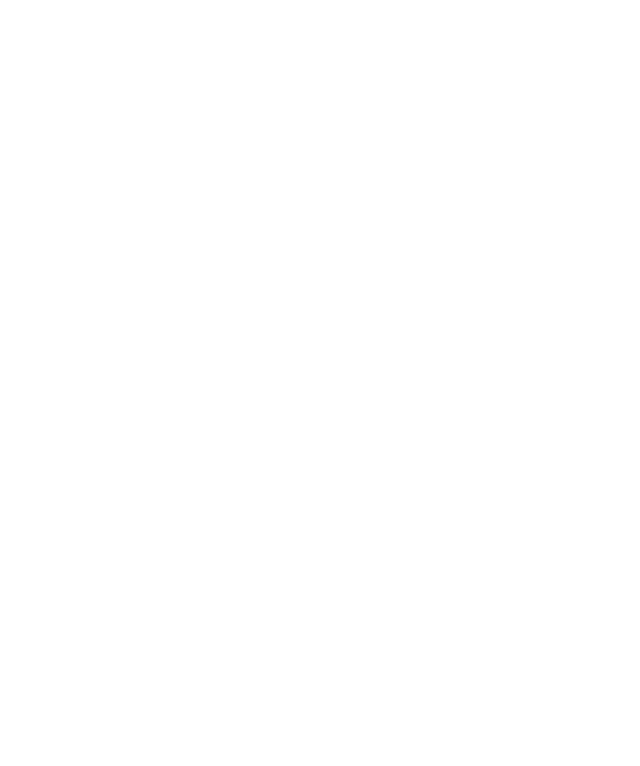
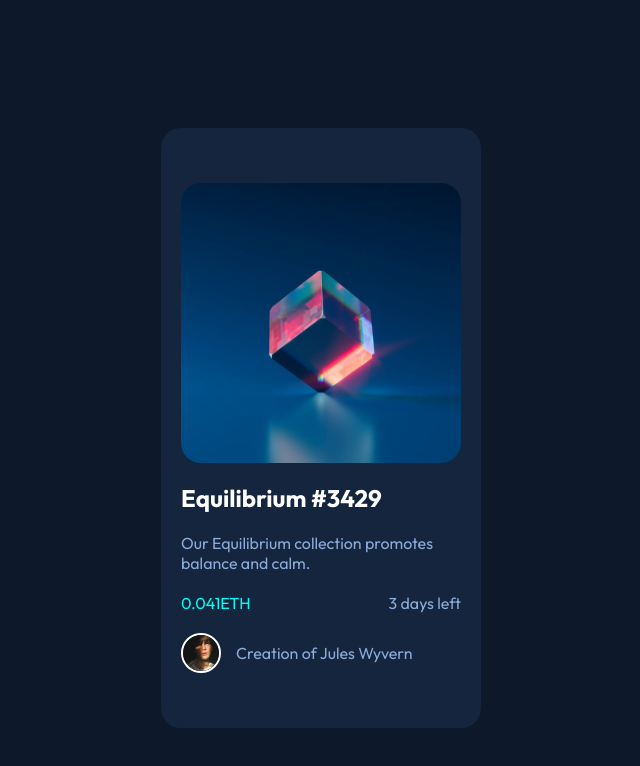
Before and after one commit to cezarviana/challenge-frontend-mentor-nft-preview-card-component, a plain HTML site: page index.html in a window 1280 px wide. Shown: the whole page, without its empty margins (319-959 px from the left). Drawn offline with Linux system fonts and the light colour scheme.

Commit message:
<add>: variables.css; <modified>: index.html, reset.css and style.css

```diff
--- a/index.html
+++ b/index.html
@@ -1,5 +1,6 @@
 <!DOCTYPE html>
 <html lang="en">
+
 <head>
     <meta charset="UTF-8">
     <meta name="viewport" content="width=device-width, initial-scale=1.0">
@@ -8,17 +9,54 @@
     <link rel="shortcut icon" href="src/images/favicon-32x32.png" type="image/x-icon">
 
     <link rel="stylesheet" href="src/css/reset.css">
+    <link rel="stylesheet" href="src/css/variables.css">
     <link rel="stylesheet" href="src/css/style.css">
 
+    <link rel="preconnect" href="https://fonts.googleapis.com">
+    <link rel="preconnect" href="https://fonts.gstatic.com" crossorigin>
+    <link href="https://fonts.googleapis.com/css2?family=Outfit:wght@100..900&display=swap" rel="stylesheet">
+
     <!-- TIME 46min -->
+    <!-- https://www.frontendmentor.io/challenges/nft-preview-card-component-SbdUL_w0U/hub -->
 
 </head>
+
 <body>
 
     <main>
 
+        <div class="card">
+
+            <img class="card-image" src="src/images/image-equilibrium.jpg" alt="card image">
+
+            <div class="info">
+
+                <h2 class="card-number">Equilibrium #3429</h2>
+
+                <p class="card-description">Our Equilibrium collection promotes balance and calm.</p>
+
+                <div class="card-info">
+                    <div class="etherium">
+                        <p>0.041ETH</p>
+                    </div>
+                    <div class="days-left">
+                        <p>3 days left</p>
+                    </div>
+                </div>
+
+
+                <div class="creator">
+                    <img src="src/images/image-avatar.png" alt="Creator Avatar">
+                    <p>Creation of Jules Wyvern</p>
+                </div>
+
+            </div>
+
+
+        </div>
 
     </main>
 
 </body>
+
 </html>
--- a/src/css/reset.css
+++ b/src/css/reset.css
@@ -0,0 +1,6 @@
+*{
+    padding: 0;
+    margin: 0;
+    box-sizing: border-box;
+    font-family: 'Outfit', sans-serif;
+}
--- a/src/css/style.css
+++ b/src/css/style.css
@@ -0,0 +1,68 @@
+body{
+    background-color: var(--main-bg)
+}
+
+main{
+    display: flex;
+    justify-content: center;
+    align-items: center;
+}
+
+.card{
+    display: flex;
+    flex-direction: column;
+    justify-content: center;
+    align-items: center;
+    background-color: var(--card-bg);
+    width: 320px;
+    height: 600px;
+    margin-top: 10%;
+    border-radius: 20px;
+    padding: 20px;
+}
+
+.card-image{
+    border-radius: 20px;
+    width: 280px;
+}
+
+.card-description, .days-left, .creator p{
+    color: var(--text-color);
+}
+
+.etherium p{
+    color: var(--eth-text-color);
+}
+
+.card-number{
+    color: var(--title-color);
+    margin-top: 20px;
+}
+
+.card-description{
+    margin-top: 20px;
+}
+
+.card-info{
+    display: flex;
+    flex-direction: row;
+    justify-content: space-between;
+    margin-top: 20px;
+}
+
+.creator{
+    display: flex;
+    flex-direction: row;
+    align-items: center;
+    margin-top: 20px;
+}
+
+.creator img{
+    width: 40px;
+    border: solid 2px var(--title-color);
+    border-radius: 50%;
+}
+
+.creator p{
+    margin-left: 15px;
+}
--- /dev/null
+++ b/src/css/variables.css
@@ -0,0 +1,9 @@
+:root{
+    --main-bg: hsl(217, 54%, 11%);
+    --card-bg: hsl(216, 50%, 16%);
+    --line: hsl(215, 32%, 27%);
+
+    --title-color: hsl(0, 0%, 100%);
+    --text-color:  hsl(215, 51%, 70%);
+    --eth-text-color: hsl(178, 100%, 50%);
+}
```
